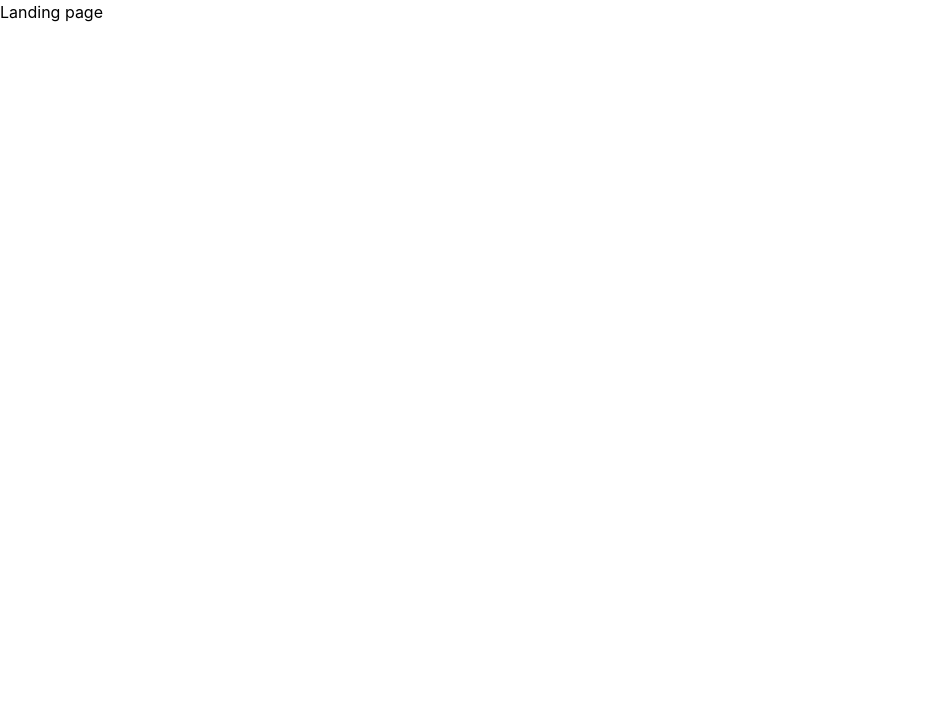
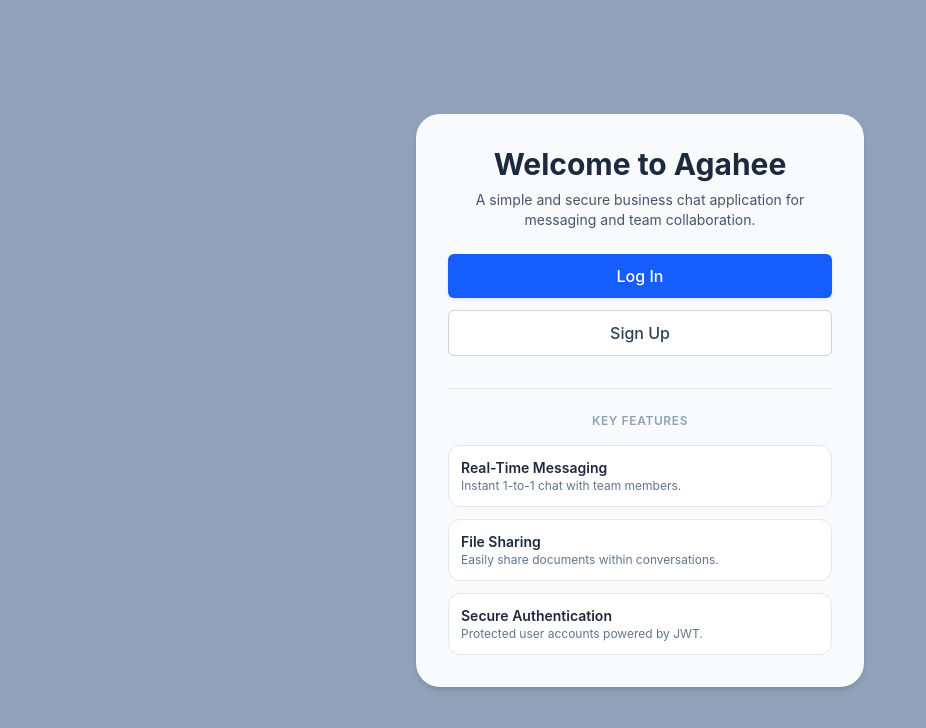
Before and after one commit to sjk-txend/agahee-frontend, a React (Vite) app in the folder frontend/: page / in a window 1280 px wide. Shown: the top 728 px of the page, without its empty margins (0-926 px from the left). Built offline with nearby package versions, Linux system fonts and the light colour scheme.

Commit message:
added App.tsx

```diff
--- a/frontend/src/App.tsx
+++ b/frontend/src/App.tsx
@@ -2,11 +2,11 @@
 import SignupPage from './pages/SignupPage'
 import LoginPage from './pages/LoginPage'
 import DashboardPage from './pages/DashboardPage'
-
+import LandingPage from './pages/LandingPage'
 function App() {
   return (
     <Routes>
-      <Route path="/" element={<div>Landing page</div>} />
+      <Route path="/" element={<LandingPage/>} />
       <Route path="/login" element={<LoginPage />} />
       <Route path="/signup" element={<SignupPage />} />
       <Route path="/dashboard" element={<DashboardPage />} />
```
